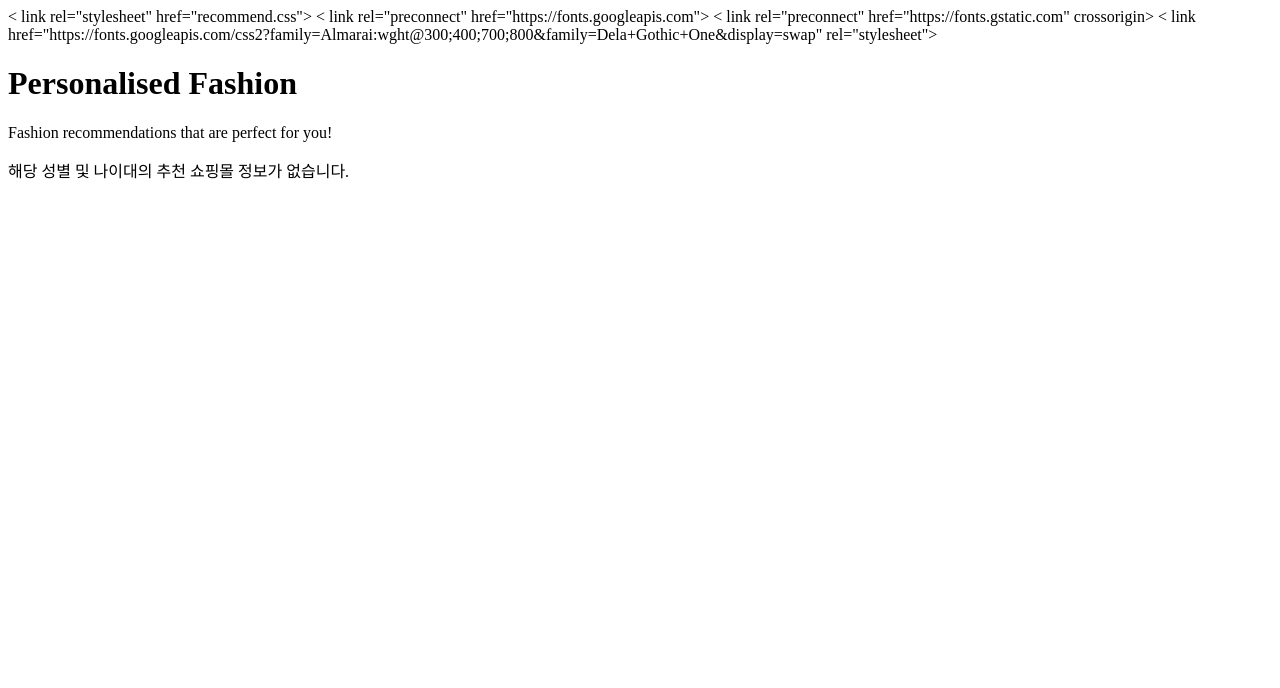
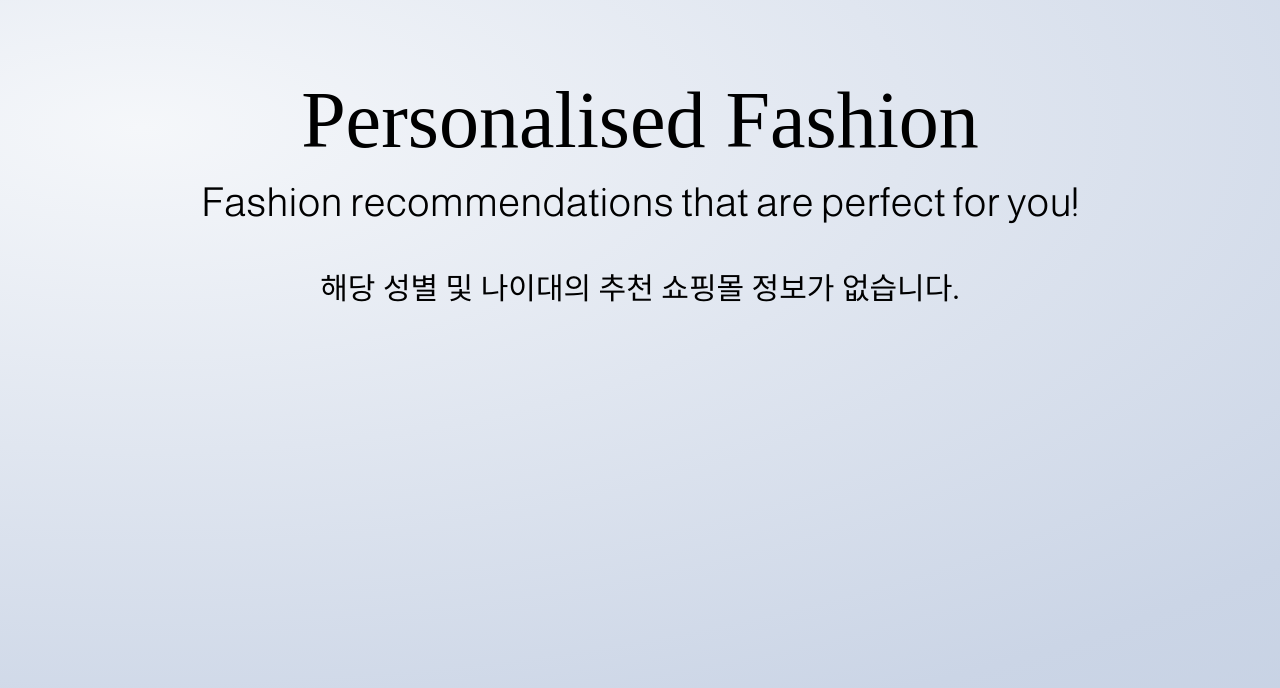
Before and after one commit to MakersTeam1/Personal_Sytle_project, a plain HTML site: page frontend/recommend.html in a window 1280 px wide. Drawn offline with Linux system fonts and the light colour scheme; a web font is replaced by a local one.

Commit message:
일단 끝... finish .....

```diff
--- a/frontend/recommend.css
+++ b/frontend/recommend.css
@@ -45,6 +45,7 @@ body{
 
 h1{
     display: flex;
+    align-items: center;
     justify-content: center;
     color: #000;
     text-align: center;
--- a/frontend/recommend.html
+++ b/frontend/recommend.html
@@ -2,17 +2,13 @@
 <html>
 <head>
     <meta charset="UTF-8">
-    <
-    link rel="stylesheet" href="recommend.css">
+    <link rel="stylesheet" href="recommend.css">
     <title>쇼핑몰 추천</title>
 
     <!--font-->
-    <
-    link rel="preconnect" href="https://fonts.googleapis.com">
-    <
-    link rel="preconnect" href="https://fonts.gstatic.com" crossorigin>
-    <
-    link href="https://fonts.googleapis.com/css2?family=Almarai:wght@300;400;700;800&family=Dela+Gothic+One&display=swap" rel="stylesheet">
+    <link rel="preconnect" href="https://fonts.googleapis.com">
+    <link rel="preconnect" href="https://fonts.gstatic.com" crossorigin>
+    <link href="https://fonts.googleapis.com/css2?family=Almarai:wght@300;400;700;800&family=Dela+Gothic+One&display=swap" rel="stylesheet">
 
 </head>
 
@@ -32,17 +28,17 @@
         const shoppingMalls = {
             "남자": {
                 "10s": ["aboki"],
-                "20s": ["coor (오래입을 제품, 10만원 정도 가격대)", "빈티지톡", "yurue(남친룩)"],
-                "30s": ["coor (오래입을 제품, 10만원 정도 가격대)", "빈티지톡", "yurue(남친룩)"],
+                "20s": ["coor (오래입을 제품)", "빈티지톡", "yurue(남친룩)"],
+                "30s": ["coor (오래입을 제품)", "빈티지톡", "yurue(남친룩)"],
                 "40s": ["구아뽀"]
             },
             "여자": {
                 "10s": ["바온(아메카지)", "팜므뮤즈(빈티지, 러블리)", "본지샵(캐주얼)"],
-                "20s": ["바온(아메카지)", "제이탐탐(페미닌)", "오도어(섹시힙, 트렌디)", "샵베일(트렌디, 데일리힙)", "스니즈(걸리시, 키치)"],
-                "30s": ["엠언어스(베이직, 놈코어)", "뮬랑(포멀, 클래식)", "플라시드(미니멀 시크)", "베리유(페미닌, 프렌치시크)"],
-                "40s": ["그레이시크(꾸안꾸, 데일리룩)-77사이즈"],
-                "50s": ["안나앤블루(클래식캐주얼, 프렌치시크)"],
-                "50-60s": ["더애수(꾸안꾸, 데일리룩)"]
+                "20s": ["바온(아메카지)", "제이탐탐(페미닌)", "오도어(섹시힙)", "샵베일(트렌디)"],
+                "30s": ["엠언어스(베이직)", "뮬랑(포멀)", "플라시드(미니멀 시크)", "베리유(페미닌)"],
+                "40s": ["그레이시크(꾸안꾸)"],
+                "50s": ["안나앤블루(클래식캐주얼)"],
+                "50-60s": ["더애수(꾸안꾸)"]
             }
         };
 
@@ -53,48 +49,47 @@
                     image: "picture/baon.webp"},
                 "팜므뮤즈(빈티지, 러블리)": {
                     link: "https://femmemuse.co.kr/",
-
-                    image: "https://ibb.co/JjxNxnZ" },
+                    image: "picture/famme.jpg" },
                 "본지샵(캐주얼)":{
                     link: "https://bonzishop.com/",
                     image: "https://bonzishop.com/web/product/big/202308/0ae9c289e10acdc05a9d38e51834e7cd.gif"},
                 "제이탐탐(페미닌)" :{
                     link:"https://jtamtam.co.kr/",
-                    image: "https://jtamtam.co.kr/web/upload/category/editor/2023/08/20/7e52a1788be186f9e04648cd29235351.jpg"},
-                "오도어(섹시힙, 트렌디)":{
+                    image: "picture/jtamtam.jpg"},
+                "오도어(섹시힙)":{
                     link:"https://m.odorshop.co.kr/",
                     image: "https://m.odorshop.co.kr/web/product/big/202307/235c34b0fde302c953c4e6f5f0a70c2e.jpg"},
-                "샵베일(트렌디, 데일리힙)":{
+                "샵베일(트렌디)":{
                     link:"https://m.shop-veil.co.kr/",
                     image: "https://m.shop-veil.co.kr/web/product/big/202306/b5aaac9d62e7e48bf5eddec1bb5aff8e.webp"},
-                "스니즈(걸리시, 키치)":{
+                "스니즈(걸리시)":{
                     link:"https://sneeze.kr/",
                     image:"https://sneeze.kr/web/product/medium/202211/984bdf28eebb11062ebd4900661d9f8d.jpg" },
-                "엠언어스(베이직, 놈코어)":{
+                "엠언어스(베이직)":{
                     link: "https://mnus.kr/",
                     image: "https://mnus.kr/web/product/medium/202305/e7351583a1b52d1e60e748f19d42e213.webp" },
-                "뮬랑(포멀, 클래식)": {
+                "뮬랑(포멀)": {
                     link:"https://mullang.com/",
                     image: "https://mullang.com/web/product/medium/202306/c3bead223943de2df9b40ba20805b632.webp" },
                 "플라시드(미니멀 시크)":{
                     link: "http://placid.kr/",
                     image: "https://cdn.imweb.me/thumbnail/20230730/0f3651e9b264d.jpeg" },
-                "베리유(페미닌, 프렌치시크)":{
+                "베리유(페미닌)":{
                     link:"https://veryyou.co.kr/?gclid=Cj0KCQjw0IGnBhDUARIsAMwFDLmOl6Uih977lYUm0XHoR6b1se87SXEkNJ4sK3rrGTd-TCt222-Dwv4aArLQEALw_wcB",
                     image: "https://www.veryyou.co.kr/web/product/medium/202308/68cd78dc1a7c540f37ae4bb64dc18501.jpg"},
-                "그레이시크(꾸안꾸, 데일리룩)-77사이즈":{
+                "그레이시크(꾸안꾸)":{
                     link: "https://graychic.co.kr/",
-                    image: "https://ibb.co/NpZQyvD"},
-                "안나앤블루(클래식캐주얼, 프렌치시크)":{
+                    image: "picture/made.jpg"},
+                "안나앤블루(클래식캐주얼)":{
                     link:"http://www.annanblue.com/",
                     image: "http://www.annanblue.com/shopimages/annanblue/0260010002622.jpg?1674795995"},
-                "더애수(꾸안꾸, 데일리룩)":{
+                "더애수(꾸안꾸)":{
                     link: "https://aesoo.co.kr/",
                     image: "https://aesoo.co.kr/web/product/medium/202308/5fffbc0b5ffda79bba223b8227e1a62b.gif" },
                 "aboki":{
                     link:"https://www.aboki.net/",
                     image: "picture/aboki.jpg" },
-                "coor (오래입을 제품, 10만원 정도 가격대)": {
+                "coor (오래입을 제품)": {
                     link:"https://coor.kr/",
                     image: "https://coor.kr/web/product/extra/big/202304/828ee550145b731fffb6a4b0fa2e63a1.jpg"},
                 "빈티지톡": {
@@ -102,7 +97,7 @@
                     image: "https://vintagetalk.co.kr/web/product/medium/%EA%B0%8068266_1.jpg"},
                 "yurue(남친룩)":{
                     link:"https://yurue.co.kr/",
-                    image: "https://yurue.co.kr/web/upload/category/editor/2023/08/21/7a68e7bd163d1449d6f0aeff32a10864.jpg"},
+                    image: "picture/yurue.jpg"},
                 "구아뽀": {
                     link:"https://www.guapo2u.com/",
                     image: "picture/guapho.jpg"}
```
Also changed, not shown: frontend/index.css (+5 -2 lines), frontend/picture/aboki.jpg (added), frontend/picture/jtamtam.jpg (added), frontend/picture/yurue.jpg (added).
